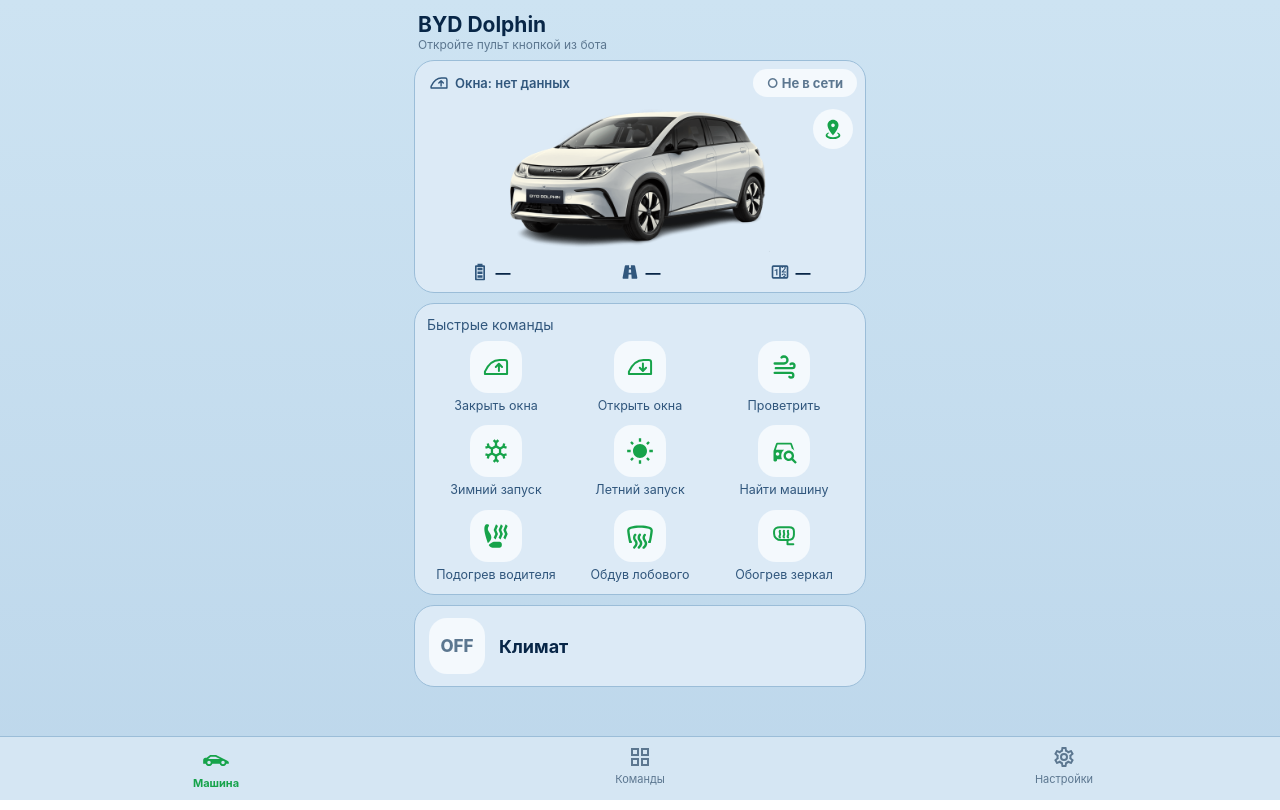
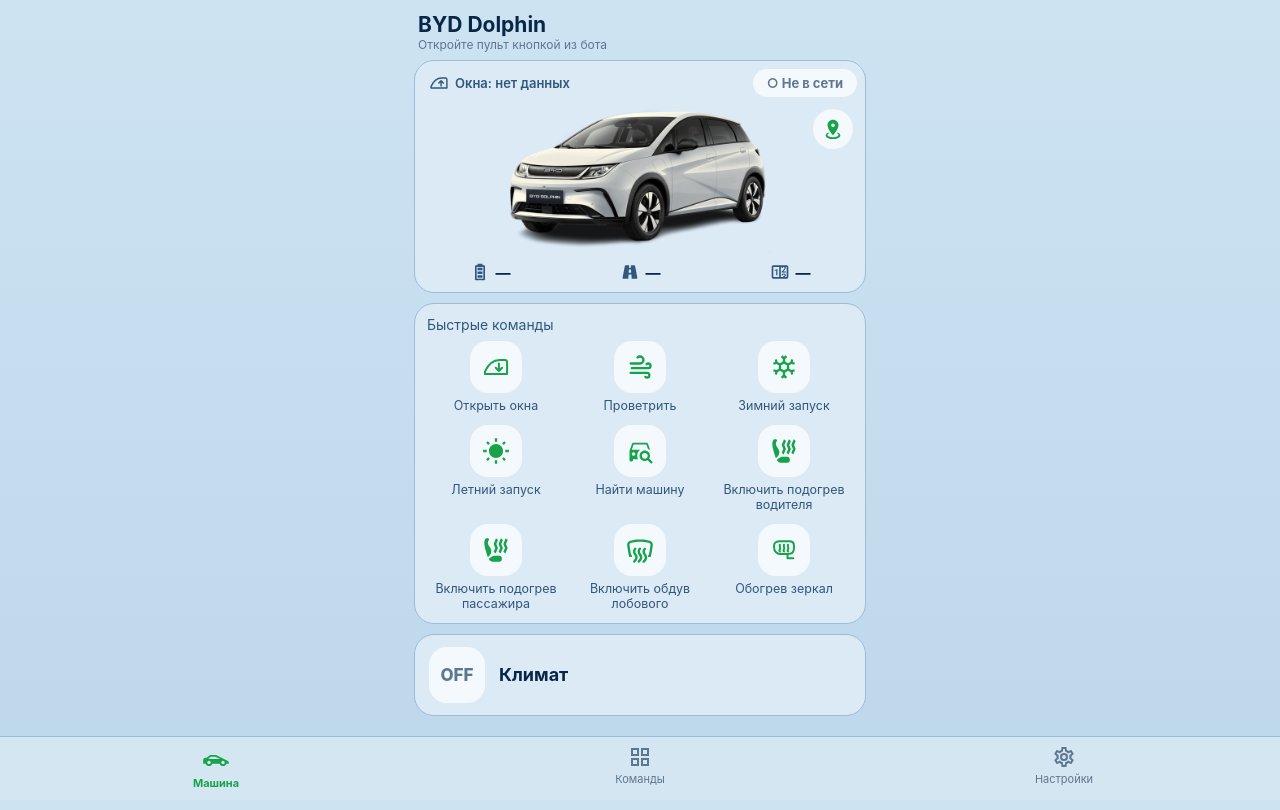
Before and after one commit to esthete597/dolphin-panel, a plain HTML site: page index.html in a window 1280 px wide. Drawn offline with Linux system fonts and the light colour scheme.

Commit message:
Two-way command cards, default seat heat level
Co-Authored-By: Claude Sonnet 5.5 <noreply@anthropic.com>

```diff
--- a/index.html
+++ b/index.html
@@ -35,6 +35,9 @@ button{font:inherit;color:inherit;background:none;border:0;cursor:pointer}
 .cmd{position:relative;display:flex;flex-direction:column;align-items:center;gap:6px;font-size:12.5px;line-height:1.15;text-align:center;color:var(--t2);touch-action:manipulation}
 .dot{width:52px;height:52px;border-radius:18px;background:var(--tile);color:var(--green);display:flex;align-items:center;justify-content:center;font-size:28px}
 .cmd:active .dot,.dot.on{background:var(--green);color:var(--on)}
+.cmd.flip .dot{animation:flip .55s ease}.cmd.flip>span:last-child{animation:fade .55s ease}
+@keyframes flip{0%{transform:rotateY(90deg) scale(.85)}60%{transform:rotateY(-12deg) scale(1.06)}100%{transform:none}}
+@keyframes fade{from{opacity:0}to{opacity:1}}
 .cmd.busy .dot{animation:pulse .8s infinite alternate}
 @keyframes pulse{to{opacity:.35}}
 .editing .cmd{touch-action:none}
@@ -127,20 +130,35 @@ for (let i = 1; i <= 7; i++) LABELS['fan_' + i] = `Обдув ${i}`;
 
 // the commands are fixed; the owner orders them, picks those of the main screen and tunes the two scenarios
 const ITEMS = [
-  { id:'wc', name:'Закрыть окна', icon:'winup', cmds:['win_close'] },
-  { id:'wo', name:'Открыть окна', icon:'windown', cmds:['win_open'] },
+  { id:'win', toggle:true },
   { id:'wv', name:'Проветрить', icon:'vent', cmds:['win_vent'] },
   { id:'winter', name:'Зимний запуск', icon:'winter', scenario:true },
   { id:'summer', name:'Летний запуск', icon:'summer', scenario:true },
   { id:'find', name:'Найти машину', icon:'find', find:true },
-  { id:'sd', name:'Подогрев водителя', icon:'seatheat', cmds:['seat_d2'] },
-  { id:'df', name:'Обдув лобового', icon:'defr', cmds:['defrost_on'] },
+  { id:'sd', toggle:true },
+  { id:'sp', toggle:true },
+  { id:'df', toggle:true },
   { id:'mh', name:'Обогрев зеркал', icon:'mirrorheat', cmds:['mirror_heat_on'] },
-  { id:'sp', name:'Подогрев пассажира', icon:'seatheat', cmds:['seat_p2'] },
-  { id:'so', name:'Подогрев выкл', icon:'seat', cmds:['seat_d0','seat_p0'] },
-  { id:'ac0', name:'Выключить климат', icon:'fanoff', cmds:['ac_off'] },
   { id:'mi', name:'Сложить зеркала', icon:'fold', cmds:['mirror_on'] }
 ];
+/** What a card shows and does now: a two-way command offers the opposite of what the car reports. */
+function face(it) {
+  if (!it.toggle) return it;
+  const c = car || {};
+  if (it.id === 'win') {
+    const open = !!c.win && c.win.some(w => w > 0);
+    return open ? { name:'Закрыть окна', icon:'winup', cmds:['win_close'], on:true }
+                : { name:'Открыть окна', icon:'windown', cmds:['win_open'], on:false };
+  }
+  if (it.id === 'df') {
+    const on = c.defrost === 1;
+    return { name:`${on ? 'Выключить' : 'Включить'} обдув лобового`, icon:'defr', cmds:[on ? 'defrost_off' : 'defrost_on'], on };
+  }
+  const driver = it.id === 'sd', on = (driver ? c.seatD : c.seatP) > 0;
+  const level = on ? 0 : (driver ? settings.seatD : settings.seatP);
+  return { name:`${on ? 'Выключить' : 'Включить'} подогрев ${driver ? 'водителя' : 'пассажира'}`, icon:'seatheat',
+    cmds:[`seat_${driver ? 'd' : 'p'}${level}`], on };
+}
 const IDS = ITEMS.map(i => i.id);
 const item = id => ITEMS.find(i => i.id === id);
 const MAIN_MAX = 9;
@@ -157,7 +175,7 @@ const scenarioCommands = id => {
   const c = scenarios[id];
   return ['ac_on', `temp_${c.temp}`, `fan_${c.fan}`, c.flow, `seat_d${c.seatD}`, `seat_p${c.seatP}`, c.mirror ? 'mirror_heat_on' : 'mirror_heat_off'];
 };
-let settings = store.get('settings', { theme:'auto' });
+let settings = Object.assign({ theme:'auto', seatD:2, seatP:2 }, store.get('settings', {}));
 let journal = store.get('journal', []);
 let car = store.get('car', null);      // the last status the car sent
 let climate = store.get('climate', {});  // the last temperature and fan the car reported
@@ -230,6 +248,7 @@ function demo(cmds) {
   car = Object.assign({ soc:80, range:290, odo:66599, in:25, ac:0, temp:22, fan:2, circ:1, auto:0, defrost:0, seatD:0, seatP:0, win:[0,0,0,0], lat:41.311, lon:69.279 }, car || {}, { ts: Date.now() });
   cmds.forEach(c => {
     if (c === 'ac_on') car.ac = 1; if (c === 'ac_off') car.ac = 0;
+    if (c === 'defrost_on') car.defrost = 1; if (c === 'defrost_off') car.defrost = 0;
     if (c.startsWith('temp_')) car.temp = +c.slice(5); if (c.startsWith('fan_')) car.fan = +c.slice(4);
     if (c === 'win_open') car.win = [100,100,100,100]; if (c === 'win_close') car.win = [0,0,0,0]; if (c === 'win_vent') car.win = [10,10,10,10];
     if (c.startsWith('seat_d')) car.seatD = +c.slice(6); if (c.startsWith('seat_p')) car.seatP = +c.slice(6);
@@ -272,7 +291,8 @@ $('shade').addEventListener('click', e => { if (e.target === $('shade')) closeSh
 
 function press(it) {
   if (it.find) return showPlace();
-  run(it.name, it.scenario ? scenarioCommands(it.id) : it.cmds, it.id);
+  const f = face(it);
+  run(f.name, it.scenario ? scenarioCommands(it.id) : f.cmds, it.id);
 }
 function showPlace() {
   if (!car || car.lat === undefined) { ping(true); return toast('Машина ещё не передала место'); }
@@ -302,8 +322,14 @@ function windowsText() {
 const head = (title, back) => `<div class="head">${back ? '<button class="round" data-act="back">‹</button>' : ''}
   <div style="flex:1;margin-left:${back ? 12 : 0}px"><div class="title">${title}</div>
   <div class="sub">${!pairing.k ? 'Откройте пульт кнопкой из бота' : car ? 'Обновлено: ' + when(car.ts) : 'Данных ещё нет'}</div></div></div>`;
-const tile = (it, mark) => `<button class="cmd${busy.has(it.id) ? ' busy' : ''}" data-item="${it.id}">
-  ${mark || ''}<span class="dot">${ic(it.icon, 28)}</span><span>${esc(it.name)}</span></button>`;
+const shown = {};   // the state each two-way card was last drawn in, to animate its change
+const tile = (it, mark) => {
+  const f = face(it);
+  const changed = it.toggle && it.id in shown && shown[it.id] !== f.on;
+  if (it.toggle) shown[it.id] = f.on;
+  return `<button class="cmd${busy.has(it.id) ? ' busy' : ''}${changed ? ' flip' : ''}" data-item="${it.id}">
+  ${mark || ''}<span class="dot${f.on ? ' on' : ''}">${ic(f.icon, 28)}</span><span>${esc(f.name)}</span></button>`;
+};
 
 function viewMain() {
   const w = windowsText();
@@ -374,10 +400,14 @@ function viewScenario() {
   <div class="card"><div class="row"><span>${ic('mirrorheat', 20)} Обогрев зеркал</span></div><div class="steps">${choice('mirror', [[0,'Выкл'],[1,'Вкл']])}</div></div>`;
 }
 function viewSettings() {
+  const level = key => [1, 2].map(n => `<button class="${+settings[key] === n ? 'on' : ''}" data-level="${key}" data-value="${n}">Уровень ${n}</button>`).join('');
   const row = id => { const c = scenarios[id]; return `<button class="card clim" data-scenario="${id}"><span class="sw">${ic(item(id).icon, 30)}</span>
     <span><b>${item(id).name}</b><small>${c.temp}° · обдув ${c.fan}${c.seatD || c.seatP ? ' · подогрев сидений' : ''}${c.mirror ? ' · зеркала' : ''}</small></span></button>`; };
   return head('Настройки') + `
   <div class="row" style="margin:4px 4px 8px"><span>Сценарии</span></div>${row('winter')}${row('summer')}
+  <div class="card"><div class="row"><span>${ic('seatheat', 20)} Подогрев по умолчанию: водитель</span></div>
+    <div class="steps">${level('seatD')}</div>
+    <div class="row" style="margin-top:12px"><span>${ic('seatheat', 20)} Пассажир</span></div><div class="steps">${level('seatP')}</div></div>
   <div class="card"><label class="line">Тема<select data-set="theme">${options([['auto','как в Telegram'],['light','светлая'],['dark','тёмная']], settings.theme)}</select></label>
     <div class="line">Связь с машиной<span>${pairing.k ? (online ? 'в сети' : 'настроена') : 'не настроена'}</span></div></div>
   <div class="card"><div class="row"><span>Журнал команд</span>${journal.length ? '<button class="link" data-act="clear">Очистить</button>' : ''}</div>
@@ -472,9 +502,10 @@ function setScenario(key, value) {
   store.set('scenarios', scenarios); render();
 }
 document.addEventListener('click', e => {
-  const t = e.target.closest('[data-tab],[data-act],[data-mark],[data-item],[data-run],[data-key],[data-scenario]');
+  const t = e.target.closest('[data-tab],[data-act],[data-mark],[data-item],[data-run],[data-key],[data-scenario],[data-level]');
   if (!t) return;
   if (t.dataset.tab) return go(t.dataset.tab);
+  if (t.dataset.level) { settings[t.dataset.level] = +t.dataset.value; store.set('settings', settings); return render(); }
   if (t.dataset.mark) {
     const id = t.dataset.mark;
     if (mainIds.includes(id)) mainIds = mainIds.filter(x => x !== id);
```
